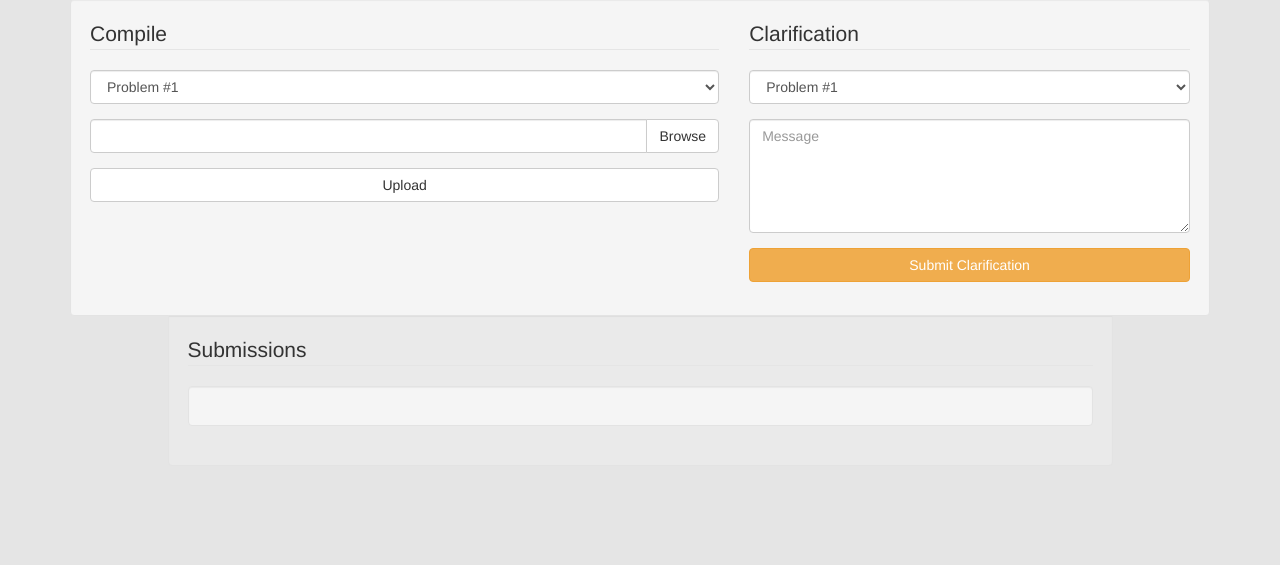
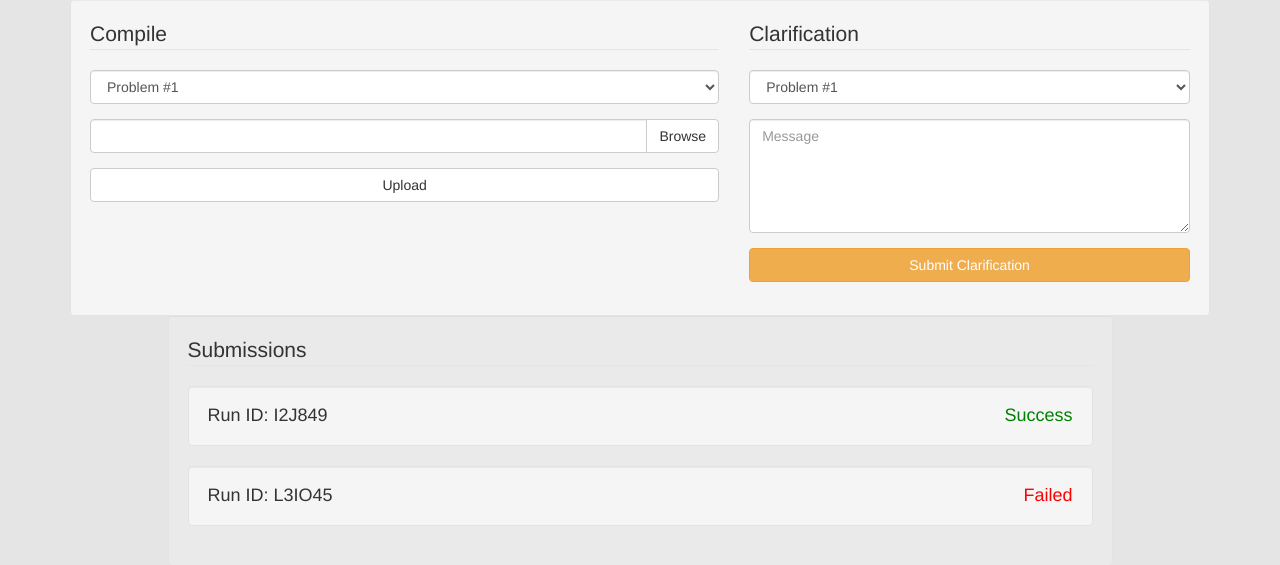
Before and after one commit to anst/spark-contest, a PHP site: template views/submit.html in a window 1280 px wide. Shown: the part 93-658 px from the top of the page. Run offline with PHP 8.4, Linux system fonts and the light colour scheme; the template is opened without the code that fills it, so the values that code supplies are empty; some libraries are stand-ins or nearby versions.

Commit message:
Added dynamic submission detail UI

```diff
--- a/views/assets/css/app.css
+++ b/views/assets/css/app.css
@@ -32,6 +32,26 @@ textarea:focus, select:focus, input[type="text"]:focus, input[type="password"]:f
 	-webkit-box-shadow: inset 0 1px 1px rgba(0,0,0,.075), 0 0 2px rgba(82,168,236,1) !important;
 	box-shadow: inset 0 1px 1px rgba(0,0,0,.075), 0 0 2px rgba(82,168,236,1) !important;
 }
+h4 .success {
+	color:green;
+}
+h4 .fail {
+	color:red;
+}
+.submission {
+	cursor:pointer;
+}
+.noselect {
+	-moz-user-select: -moz-none;
+   	-khtml-user-select: none;
+   	-webkit-user-select: none;
+   	-o-user-select: none;
+   	user-select: none;
+}
+#real_file:focus {
+	box-shadow:none !important;
+	border: 1px solid rgb(204, 204, 204) !important;
+}
 #preview_problems td {
  border:1px solid rgba(0,0,0,0.15) !important;
 }
--- a/views/assets/js/app.js
+++ b/views/assets/js/app.js
@@ -49,6 +49,10 @@ function readBlob() {
     var blob = file.slice(start, stop + 1);
     reader.readAsBinaryString(blob);
 }
+$(".submission").click(function() {
+	var a = "#"+$(this).attr('id')+"detail";
+	$(a).toggle();
+});
 $("#upload").click(function() {
 	var ext = $('#files').val().split('.').pop().toLowerCase();
 	if($.inArray(ext, ['java']) == -1) {
@@ -58,6 +62,7 @@ $("#upload").click(function() {
 		readBlob(0, 0);
 	}
 });
+
 $('#files').change(function() {
 	$("#real_file").val($(this).val());
 });
--- a/views/submit.html
+++ b/views/submit.html
@@ -83,7 +83,7 @@
 										<input type="file" id="files" accept="text/plain" style="display:none">
 										<div class="input-append">
 											<div class="input-group">
-										   		<input id="real_file" class="form-control" type="text">
+										   		<input id="real_file" class="form-control" onclick="$('input[id=files]').click();" type="text">
 										   		<span class="input-group-btn"><button type="button" class="btn btn-default" onclick="$('input[id=files]').click();">Browse</button></span>
 										   	</div>
 										</div>
@@ -141,13 +141,30 @@
 					<div class="row">
 						<div class="col-lg-12">
 							<legend>Submissions</legend>
-							<div class="well submission">
-
+							<div class="well submission" id="I2J849">
+								<div class="noselect" style="width:100%;"><h4 style="display:inline">Run ID: <span id="run_id">I2J849</span><div class="success" style="float:right">Success</div></h4></div>
+								<div id="I2J849detail" class="detail" style="display:none">
+									<br>
+									<b>Ran for:</b> 1.13s<br>
+									<b>Submitted on:</b> 1/1/1 at 4:30 PM <br><br>
+									<legend></legend>
+									<a href="/submit/I2J849" class="btn btn-danger btn-small" disabled>Appeal</a>
+								</div>
+							</div>
+							<div class="well submission" id="L3IO45">
+								<div class="noselect" style="width:100%"><h4 style="display:inline">Run ID: <span id="run_id">L3IO45</span><div class="fail" style="float:right">Failed</div></h4></div>
+								<div id="L3IO45detail" class="detail" style="display:none">
+									<br>
+									<b>Ran for:</b> 3.18s<br>
+									<b>Submitted on:</b> 1/1/1 at 4:22 PM <br><br>
+									<legend></legend>
+									<a href="/submit/L3IO45" class="btn btn-danger btn-small" disabled>Appeal</a>
+								</div>
 							</div>
 						</div>
 					</div>
+				</div>
 
-				</div>
 			</div>
 			<div class="col-lg-1"></div>
 		</div>
```
